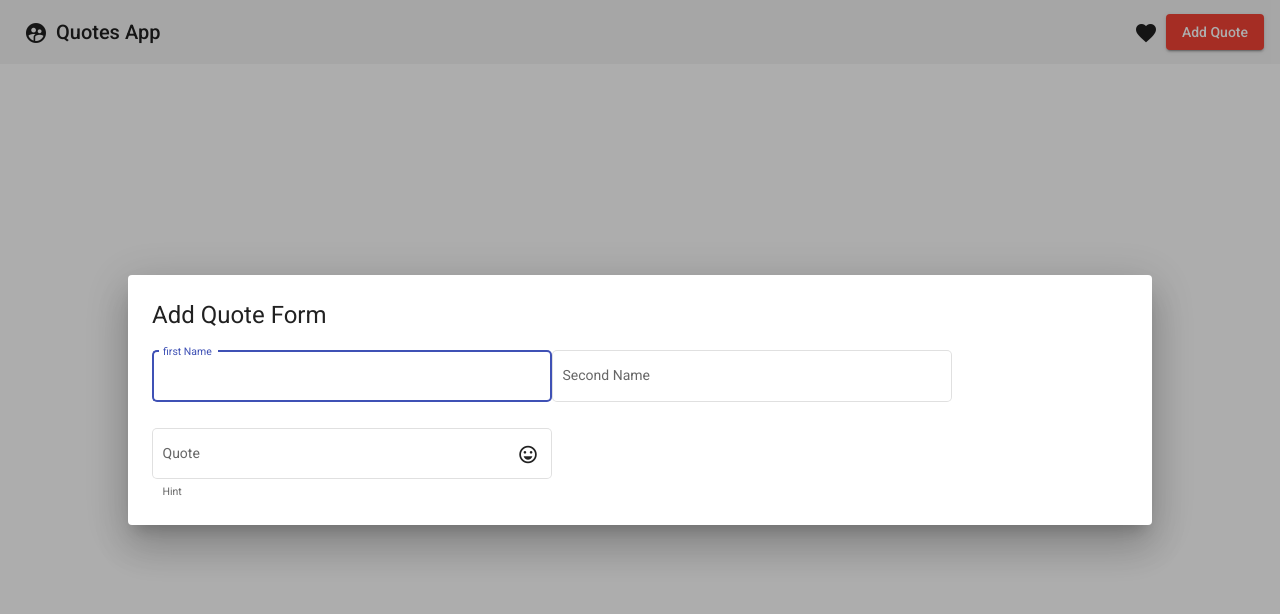
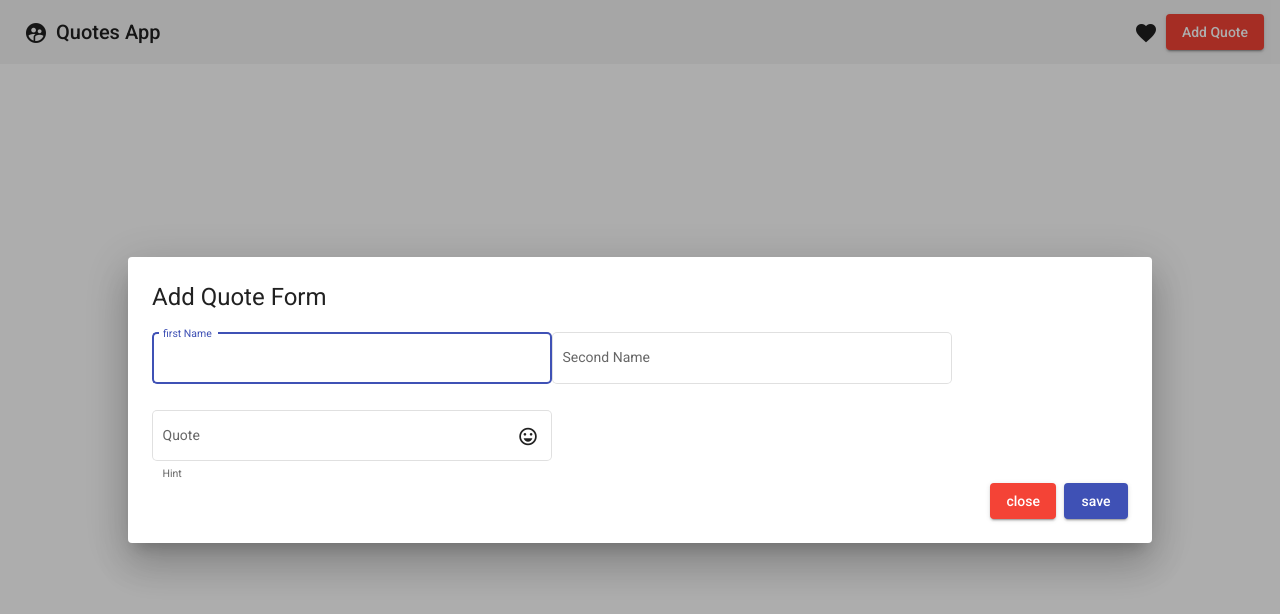
Before and after one commit to FaithNzula/quotes, an Angular app: page / in a window 1280 px wide. Both pictures are taken after a click on the button "Add Quote". Shown: the top 614 px of the page. Built offline with nearby package versions, Linux system fonts and the light colour scheme.

Commit message:
added buttons to dialogue box

```diff
--- a/src/app/dialogue/dialogue.component.html
+++ b/src/app/dialogue/dialogue.component.html
@@ -20,7 +20,16 @@
 
 
 
+
+
+
+
+
     <mat-icon matSuffix>sentiment_very_satisfied</mat-icon>
     <mat-hint>Hint</mat-hint>
   </mat-form-field>
 </div>
+<div mat-dialog-action [align]="' end'">
+<button mat-raised-button color="warn" matDialogClose="">close</button>
+<button style="margin-left: 8px;" mat-raised-button color="primary">save</button>
+</div>
```
